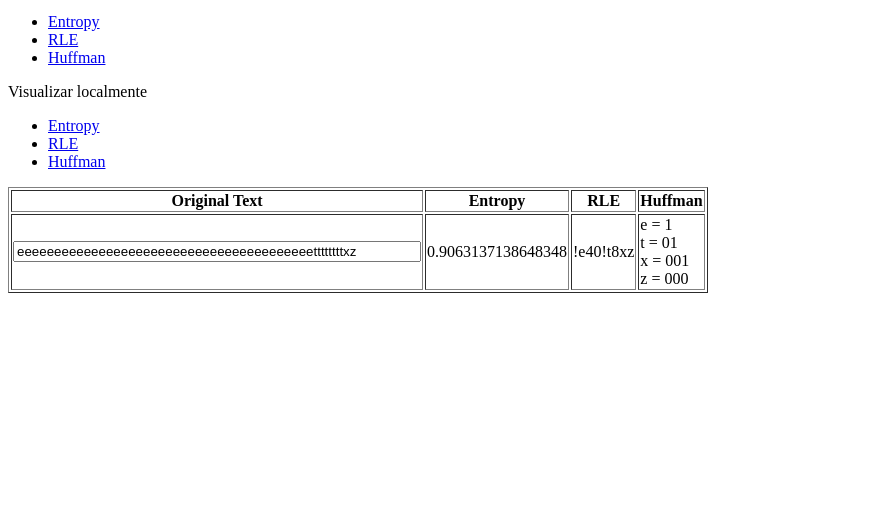
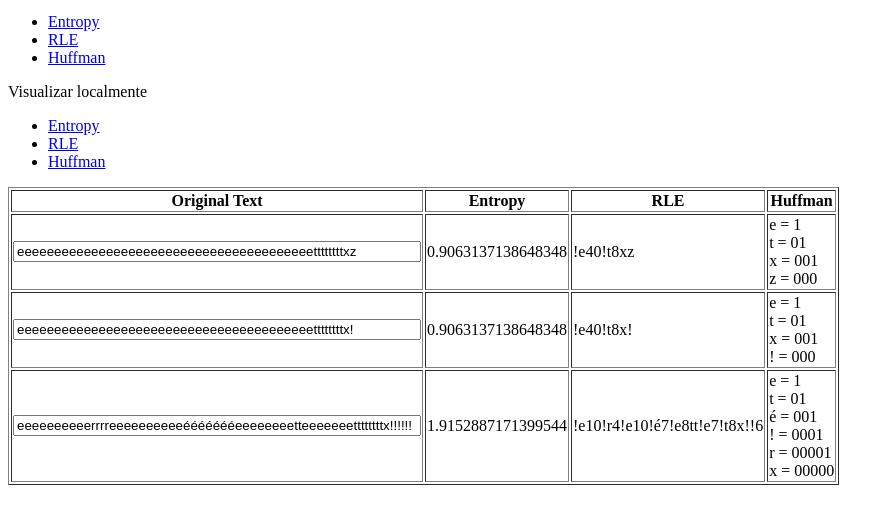
Before and after one commit to moiteiro/text_compression, a plain HTML site: page index.html in a window 1280 px wide. Shown: the part 101-622 px from the top of the page, without its empty margins (0-894 px from the left). Drawn offline with Linux system fonts and the light colour scheme.

Commit message:
Adding more fields with the remaining examples.

```diff
--- a/index.html
+++ b/index.html
@@ -58,6 +58,36 @@
 					<span id="input1Huffman"></span>
 				</td>
 			</tr>
+
+			<tr>
+				<td>
+					<input type="text" name="input2" id="input2" value="eeeeeeeeeeeeeeeeeeeeeeeeeeeeeeeeeeeeeeeettttttttx!">
+				</td>
+				<td>
+					<span id="input2Entropy"></span>
+				</td>
+				<td>
+					<span id="input2RLE"></span>
+				</td>
+				<td>
+					<span id="input2Huffman"></span>
+				</td>
+			</tr>
+
+			<tr>
+				<td>
+					<input type="text" name="input3" id="input3" value="eeeeeeeeeerrrreeeeeeeeeeéééééééeeeeeeeetteeeeeeettttttttx!!!!!!">
+				</td>
+				<td>
+					<span id="input3Entropy"></span>
+				</td>
+				<td>
+					<span id="input3RLE"></span>
+				</td>
+				<td>
+					<span id="input3Huffman"></span>
+				</td>
+			</tr>
 		</tbody>
 	</table>
 
--- a/js/app.js
+++ b/js/app.js
@@ -71,7 +71,17 @@ function initialize() {
 	utils.addListener($('input1'), 'keyup', function () {
 		compressText('input1');
 	});
+
+	utils.addListener($('input2'), 'keyup', function () {
+		compressText('input2');
+	});
+
+	utils.addListener($('input3'), 'keyup', function () {
+		compressText('input3');
+	});
 	compressText('input1');
+	compressText('input2');
+	compressText('input3');
 }
 
 utils.addListener(window, 'load', initialize);
```
